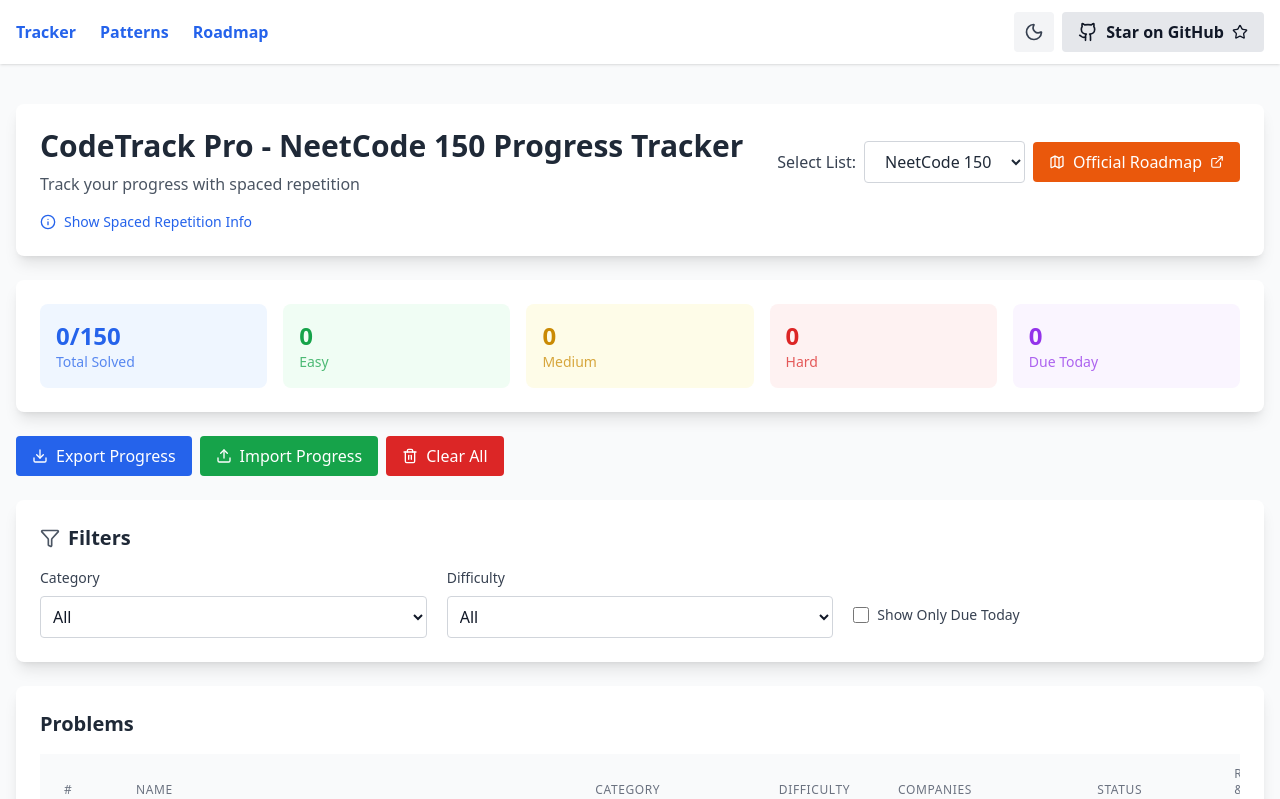
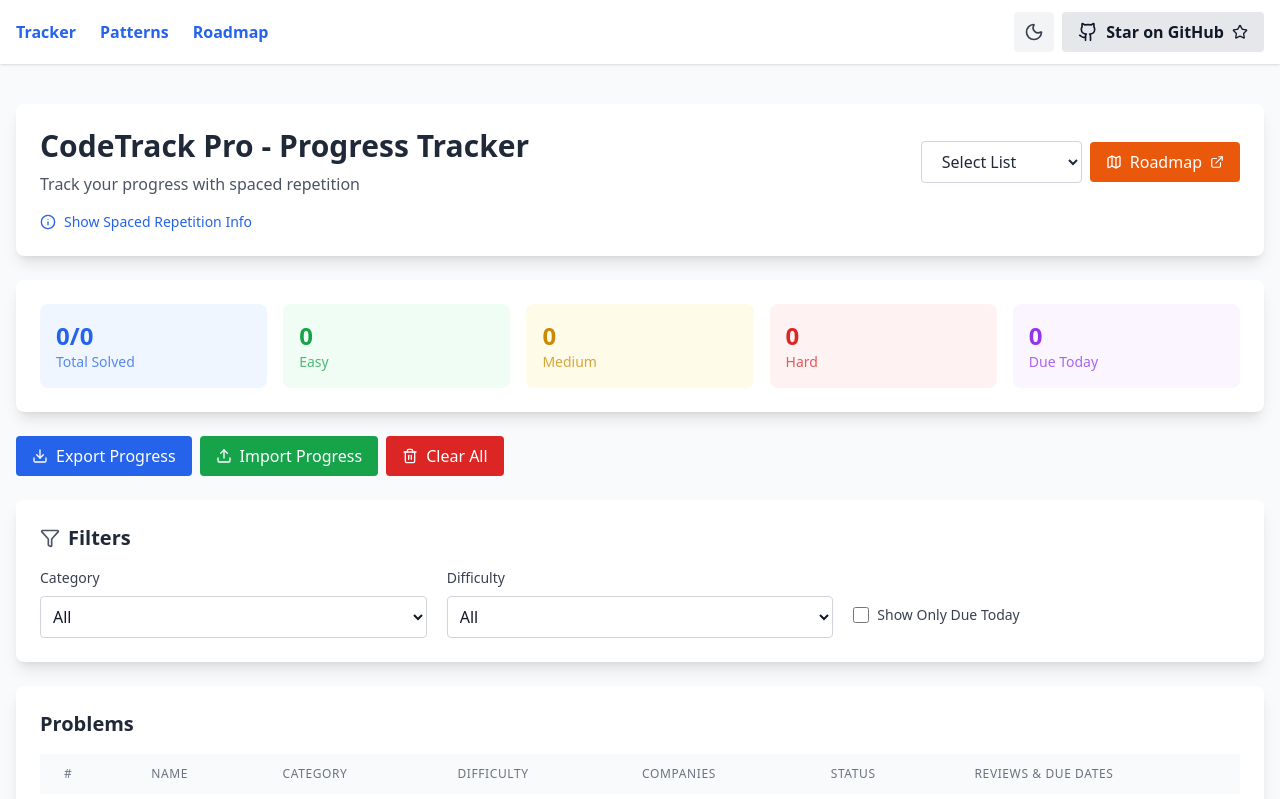
Before and after one commit to javydevx/neetcode-tracker, a React (Vite) app: page / in a window 1280 px wide. Shown: the top 799 px of the page. Built offline with nearby package versions, Linux system fonts and the light colour scheme.

Commit message:
minor changes

```diff
--- a/src/pages/LeetCodeTracker.jsx
+++ b/src/pages/LeetCodeTracker.jsx
@@ -51,7 +51,7 @@
   const [filterDifficulty, setFilterDifficulty] = useState("All");
   const [showOnlyDueToday, setShowOnlyDueToday] = useState(false);
   const [showExplanation, setShowExplanation] = useState(false);
-  const [selectedList, setSelectedList] = useState("NeetCode 150");
+  const [selectedList, setSelectedList] = useState("");
 
 
 // Save progress to localStorage whenever it changes
@@ -123,7 +123,7 @@
     });
   };
 
-  const problems = problemLists[selectedList];
+  const problems = problemLists[selectedList] || [];
   const currentProgress = progress[selectedList] || {};
 
   const categories = [
@@ -170,24 +170,24 @@
                 Track your progress with spaced repetition
               </p>
             </div>
-            <div className="flex flex-col sm:flex-row gap-2 items-start sm:items-center">
+            <div className="flex sm:flex-row gap-2 items-start sm:items-center">
               {/* Dropdown for problem list */}
-              <div>
-                <label className="text-gray-700 dark:text-gray-300 font-medium mr-2">
-                  Select List:
-                </label>
               <select
+                id="problem-list"
                 value={selectedList}
+                title="Select a problem list"
                 onChange={(e) => setSelectedList(e.target.value)}
                 className="px-4 py-2 cursor-pointer rounded border border-gray-300 dark:border-gray-600 bg-white dark:bg-gray-700 text-gray-800 dark:text-gray-200 focus:outline-none"
               >
+                <option value="" disabled>
+                  Select List
+                </option>
                 {Object.keys(problemLists).map((listName) => (
                   <option key={listName} value={listName}>
                     {listName}
                   </option>
                 ))}
               </select>
-              </div>
 
               {/* Official Roadmap */}
               <a
@@ -197,9 +197,7 @@
                 className="flex items-center gap-2 px-4 py-2 bg-orange-600 hover:bg-orange-700 text-white rounded transition-colors"
                 title="View the official NeetCode roadmap"
               >
-                <Map size={16} />
-                Official Roadmap
-                <ExternalLink size={14} />
+                <Map size={16} /> Roadmap <ExternalLink size={14} />
               </a>
             </div>
           </div>
```
Lines whose indentation alone changed are shown as unchanged.
